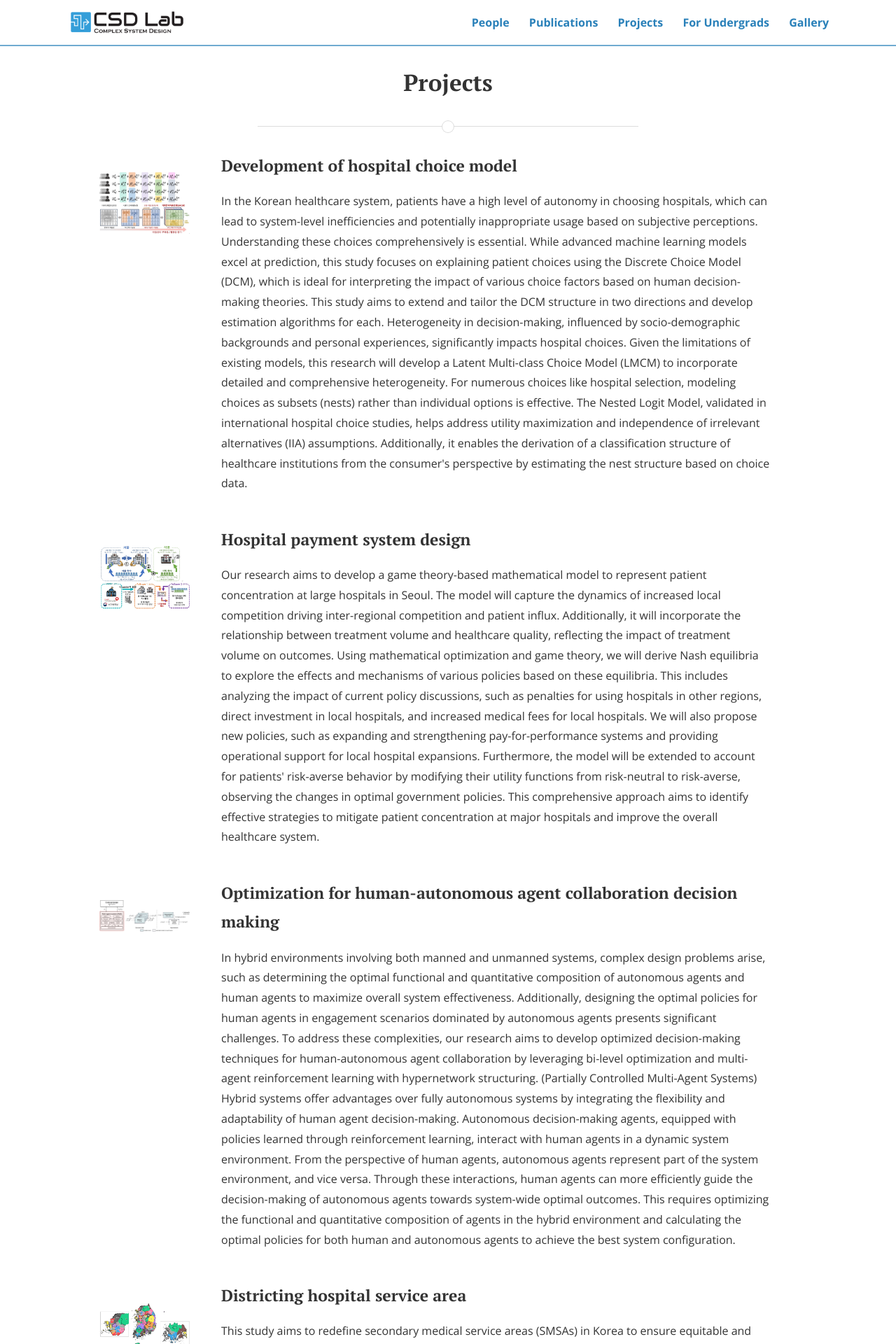
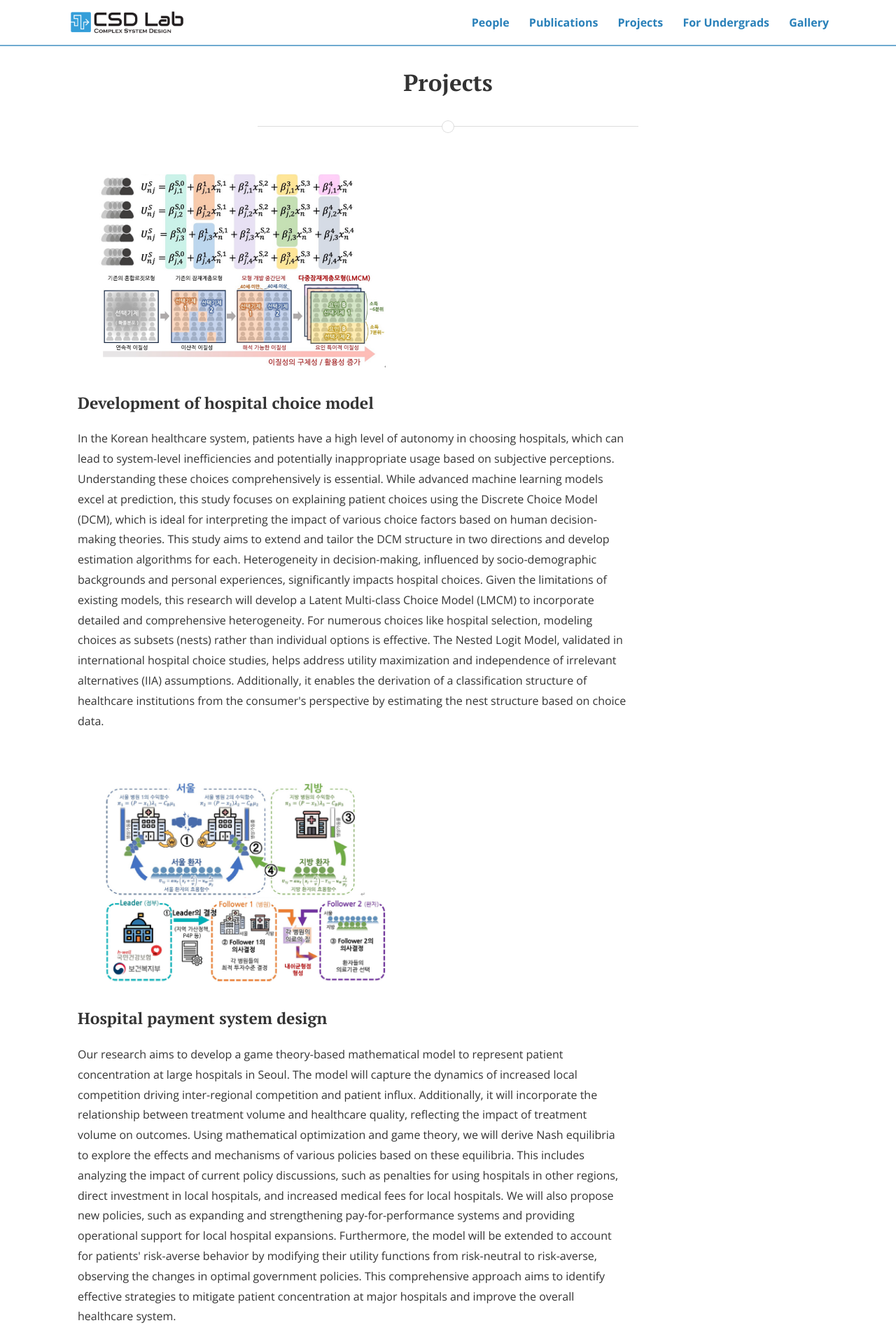
Before and after one commit to CSDlab-KAIST/csdlab-kaist.github.io, a Jekyll site: the page built from projects.html, in a window 1280 px wide. Shown: the top 1920 px of the page at 70% size. Built offline with Jekyll 4.4.1, drawn with Linux system fonts in a browser that asks for light colours; nearby versions of some CDN libraries.

Commit message:
Update main.scss

```diff
--- a/css/main.scss
+++ b/css/main.scss
@@ -106,7 +106,7 @@ body {
   padding-right: 15px;
   padding-left: 15px;
   width: 100%;
-  min-width: 220px;
+  min-width: 500px;
   @media (min-width: 600px) {
     max-width: 160px;
   }
```
